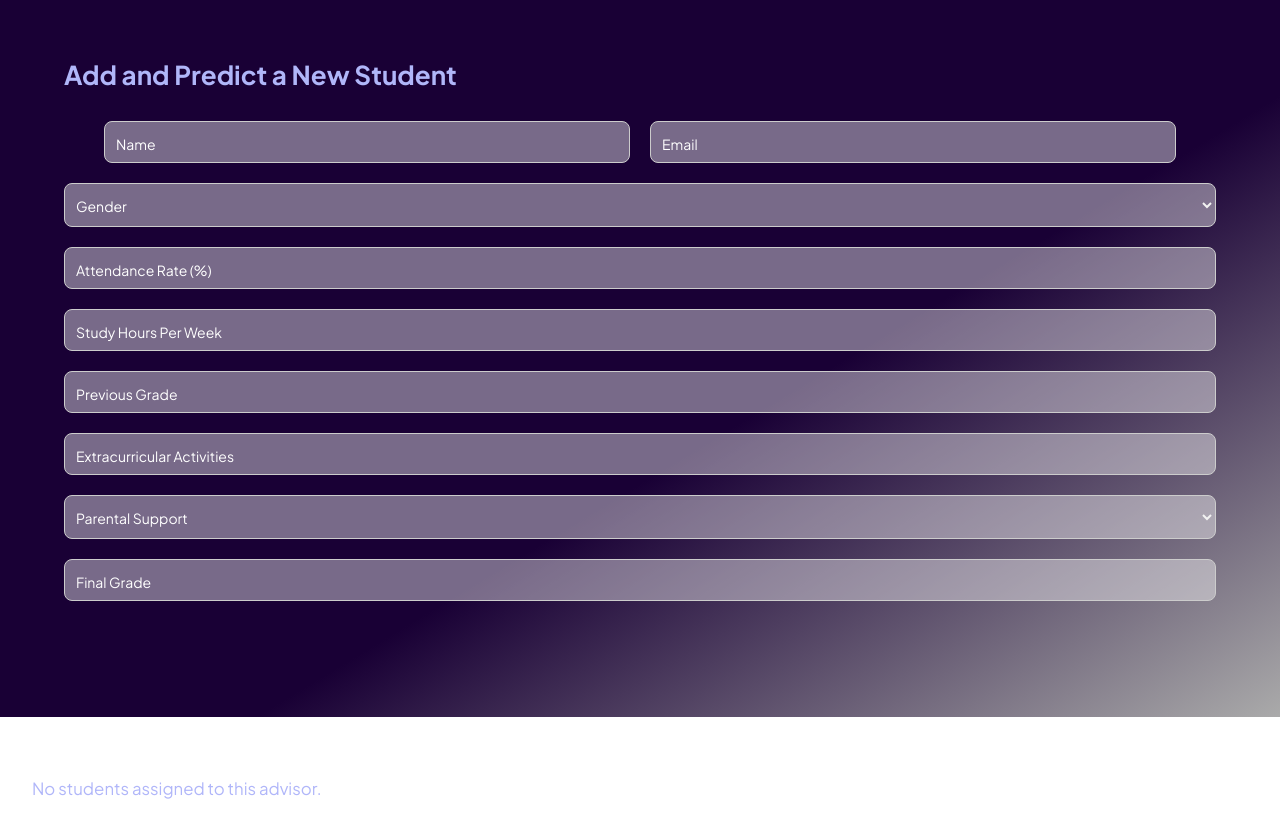
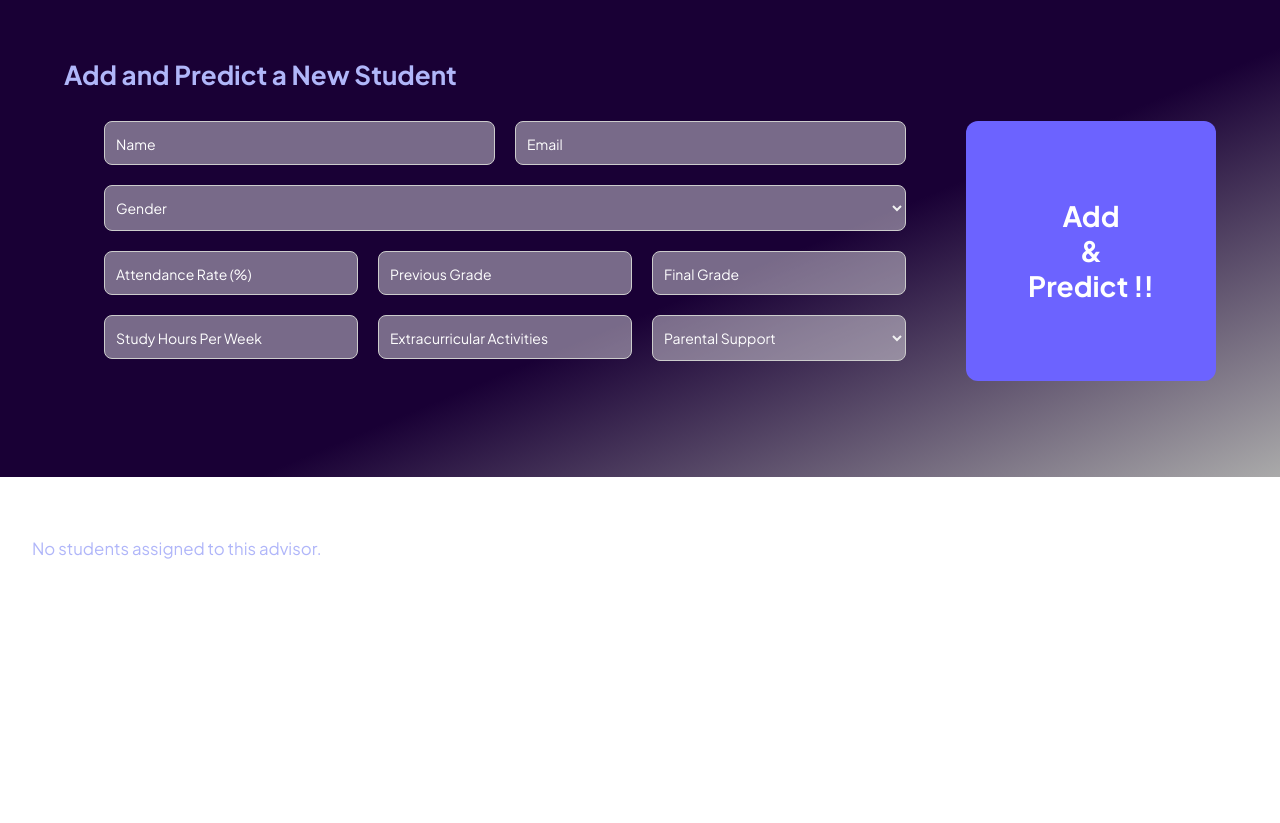
Before and after one commit to Yasmineeibrahim/riskly, a website: page public/mainDashboardComponent/mainDashboard.html in a window 1280 px wide. Shown: the part 860-1683 px from the top of the page. After the commit the page ends 1443 px from the top, so only its background shows below. Drawn offline with nearby package versions, Linux system fonts and the light colour scheme; a script that the page names is missing.

Commit message:
add student form

```diff
--- a/public/mainDashboardComponent/mainDashboard.css
+++ b/public/mainDashboardComponent/mainDashboard.css
@@ -531,6 +531,7 @@ background: linear-gradient(to bottom right, #190035 60%, #aaaaaa);
 .add-student-section h2 {
   font-size: 26px;
   color:#b0b6f9;
+  font-family:'Plus Jakarta Sans';
   text-align: left;
   margin-bottom: 30px;
 }
@@ -561,6 +562,7 @@ background: linear-gradient(to bottom right, #190035 60%, #aaaaaa);
   pointer-events: none;
   transition: 0.2s ease all;
   background-color: transparent;
+    font-family:'Plus Jakarta Sans';
 }
 
 /* Floating effect when focused or filled */
@@ -573,6 +575,7 @@ background: linear-gradient(to bottom right, #190035 60%, #aaaaaa);
   font-size: 12px;
   background-color: transparent;
   padding: 0 4px;
+    font-family:'Plus Jakarta Sans';
 }
 
 /* Button styling */
@@ -585,6 +588,7 @@ background: linear-gradient(to bottom right, #190035 60%, #aaaaaa);
 .floating-label input,
 .floating-label select {
   transition: border-color 0.3s ease, box-shadow 0.3s ease;
+    font-family:'Plus Jakarta Sans';
 }
 
 /* Purple border on focus */
@@ -602,6 +606,18 @@ background: linear-gradient(to bottom right, #190035 60%, #aaaaaa);
   margin-right: 40px;
 }
 
+/* Add horizontal margin to the entire floating-label block */
+.floating-label.gender {
+  margin-left: 40px;
+  margin-right: 40px;
+}
+
+/* Ensure label stays inside the field */
+.floating-label {
+  position: relative;
+  margin-bottom: 20px;
+    font-family:'Plus Jakarta Sans';
+}
 /* Ensure each field takes half the width */
 .form-row .floating-label {
   flex: 1;
@@ -612,3 +628,50 @@ background: linear-gradient(to bottom right, #190035 60%, #aaaaaa);
   position: relative;
   margin-bottom: 20px;
 }
+
+/* Three-column layout */
+.form-group.three-column {
+  display: flex;
+  gap: 20px;
+  margin-left: 40px;
+  margin-right: 40px;
+}
+
+/* Each field takes equal space */
+.form-group.three-column .floating-label {
+  flex: 1;
+}
+
+/* Layout container for form and button */
+.form-layout {
+  display: flex;
+  align-items: stretch;
+  gap: 20px;
+}
+
+/* Form takes most of the space */
+#add-student-form {
+  flex: 1;
+}
+
+/* Button wrapper on the right */
+.predict-btn-wrapper {
+  display: flex;
+  align-items: center;
+  justify-content: center;
+  width: 250px;
+  background-color: #6c63ff;
+  border-radius: 12px;
+}
+
+/* Button styling */
+.predict-btn {
+  font-size: 28px;
+  font-weight: bold;
+  color: white;
+  background: none;
+  border: none;
+  cursor: pointer;
+  padding: 20px;
+    font-family:'Plus Jakarta Sans';
+}
--- a/public/mainDashboardComponent/mainDashboard.html
+++ b/public/mainDashboardComponent/mainDashboard.html
@@ -108,7 +108,7 @@
   </div>
    <section id="add-student-section" class="add-student-section">
   <h2>Add and Predict a New Student</h2>
-
+<div class="form-layout">
   <form id="add-student-form">
 
    <div class="form-row">
@@ -121,7 +121,7 @@
     <label for="email">Email</label>
   </div>
 </div>
-    <div class="form-group floating-label">
+    <div class="floating-label gender">
       <select id="Gender" name="Gender" required>
         <option value="" disabled selected></option>
         <option value="Male">Male</option>
@@ -129,20 +129,28 @@
       </select>
       <label for="Gender">Gender</label>
     </div>
-
+    <div class="form-group three-column">
     <div class="form-group floating-label">
       <input type="number" id="AttendanceRate" name="AttendanceRate" required placeholder=" " />
       <label for="AttendanceRate">Attendance Rate (%)</label>
     </div>
 
-    <div class="form-group floating-label">
-      <input type="number" id="StudyHoursPerWeek" name="StudyHoursPerWeek" required placeholder=" " />
-      <label for="StudyHoursPerWeek">Study Hours Per Week</label>
-    </div>
 
     <div class="form-group floating-label">
       <input type="number" id="PreviousGrade" name="PreviousGrade" required placeholder=" " />
       <label for="PreviousGrade">Previous Grade</label>
+    </div>
+
+
+    <div class="form-group floating-label">
+      <input type="number" id="FinalGrade" name="FinalGrade" required placeholder=" " />
+      <label for="FinalGrade">Final Grade</label>
+    </div>
+    </div>
+     <div class="form-group three-column">
+    <div class="form-group floating-label">
+      <input type="number" id="StudyHoursPerWeek" name="StudyHoursPerWeek" required placeholder=" " />
+      <label for="StudyHoursPerWeek">Study Hours Per Week</label>
     </div>
 
     <div class="form-group floating-label">
@@ -159,12 +167,14 @@
       </select>
       <label for="ParentalSupport">Parental Support</label>
     </div>
-
-    <div class="form-group floating-label">
-      <input type="number" id="FinalGrade" name="FinalGrade" required placeholder=" " />
-      <label for="FinalGrade">Final Grade</label>
     </div>
   </form>
+   <div class="predict-btn-wrapper">
+      <button type="submit" form="add-student-form" class="predict-btn">
+        Add<br>&<br> Predict !!
+      </button>
+    </div>
+</div>
 </section>
 </div>
 
```
